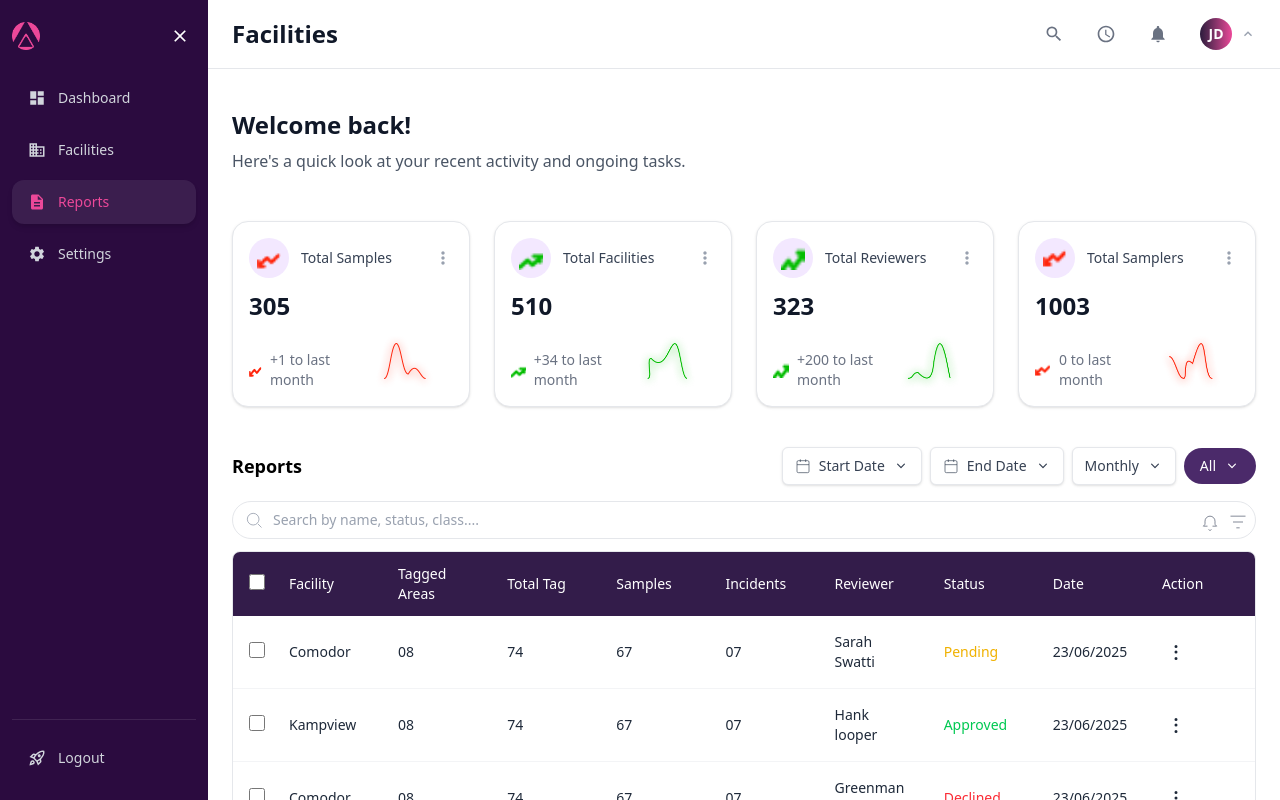
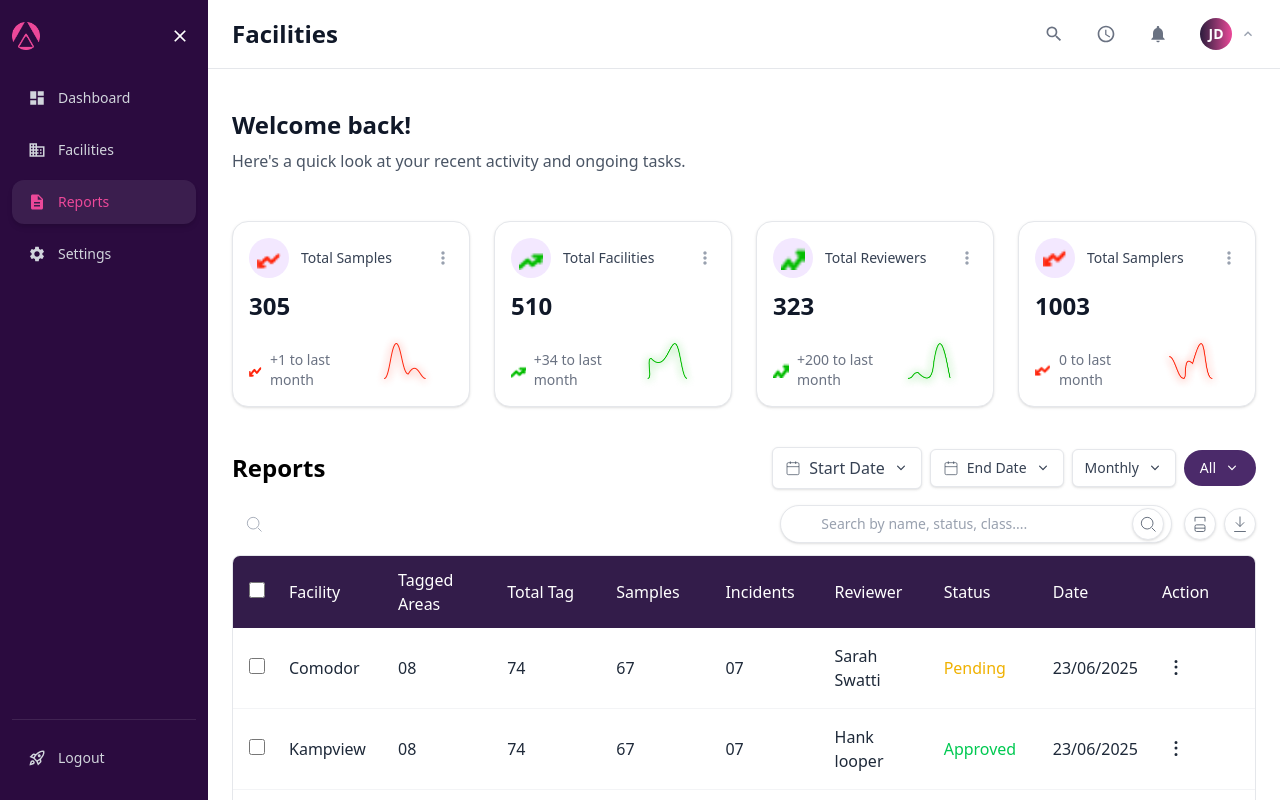
Before and after one commit to nurainande/emp, a React (Vite) app: page /dashboard/reports in a window 1280 px wide. Built offline with nearby package versions, Linux system fonts and the light colour scheme.

Commit message:
added the font size for the tables

```diff
--- a/src/components/Report_components/table.tsx
+++ b/src/components/Report_components/table.tsx
@@ -70,11 +70,46 @@ function StatusPill({ status }: { status: ReportRow['status'] }) {
 
 const ReportsTable: React.FC = () => {
     const [query, setQuery] = React.useState<string>('');
+    const [startDate, setStartDate] = React.useState<string>(''); // YYYY-MM-DD
+    const [endDate, setEndDate] = React.useState<string>(''); // YYYY-MM-DD
+    const startRef = React.useRef<HTMLInputElement>(null);
+    const endRef = React.useRef<HTMLInputElement>(null);
+    const monthRef = React.useRef<HTMLInputElement>(null);
+    const [selectedMonth, setSelectedMonth] = React.useState<string>(''); // YYYY-MM
+
+    function parseDisplayDateToDate(input: string): Date | null {
+        // input like '23/06/2025' -> Date
+        const parts = input.split('/');
+        if (parts.length !== 3) return null;
+        const [dd, mm, yyyy] = parts.map((p) => parseInt(p, 10));
+        if (!dd || !mm || !yyyy) return null;
+        const d = new Date(yyyy, mm - 1, dd);
+        return isNaN(d.getTime()) ? null : d;
+    }
+
+    function parseIsoToDisplay(iso: string): string {
+        // 'YYYY-MM-DD' -> 'DD/MM/YYYY'
+        if (!iso) return '';
+        const [y, m, d] = iso.split('-');
+        if (!y || !m || !d) return '';
+        return `${d}/${m}/${y}`;
+    }
+
+    function formatMonthLabel(ym: string): string {
+        // 'YYYY-MM' -> 'Mon YYYY'
+        if (!ym) return '';
+        const [y, m] = ym.split('-');
+        const date = new Date(parseInt(y, 10), parseInt(m, 10) - 1, 1);
+        return date.toLocaleString(undefined, { month: 'short', year: 'numeric' });
+    }
 
     const filteredData = React.useMemo(() => {
         const q = query.trim().toLowerCase();
-        if (!q) return data;
+        const start = startDate ? new Date(startDate) : null;
+        const end = endDate ? new Date(endDate) : null;
+        const month = selectedMonth ? selectedMonth : '';
         return data.filter((row) => {
+            // keyword match
             const haystack = [
                 row.facility,
                 row.reviewer,
@@ -87,9 +122,19 @@ const ReportsTable: React.FC = () => {
             ]
                 .join(' ')
                 .toLowerCase();
-            return haystack.includes(q);
+            const matchesKeyword = q ? haystack.includes(q) : true;
+
+            // date range match
+            const rowDate = parseDisplayDateToDate(row.date);
+            const matchesStart = start && rowDate ? rowDate >= start : true;
+            const matchesEnd = end && rowDate ? rowDate <= end : true;
+            const matchesMonth = month && rowDate
+                ? (rowDate.getFullYear() === parseInt(month.slice(0, 4), 10) && (rowDate.getMonth() + 1) === parseInt(month.slice(5, 7), 10))
+                : true;
+
+            return matchesKeyword && matchesStart && matchesEnd && matchesMonth;
         });
-    }, [query]);
+    }, [query, startDate, endDate, selectedMonth]);
 
     const [showAll, setShowAll] = React.useState<boolean>(false);
     const visibleData = React.useMemo(() => {
@@ -99,24 +144,74 @@ const ReportsTable: React.FC = () => {
   return (
     <section className="w-full">
       <div className="mb-4 flex flex-wrap items-center justify-between gap-3 sm:flex-nowrap">
-        <h2 className="text-base font-semibold text-black sm:text-lg">Reports</h2>
+        <h2 className="text-base font-semibold text-black fs-24">Reports</h2>
         <div className="flex w-full flex-wrap items-center gap-2 sm:w-auto">
           {/* Date pickers */}
-          <button className="inline-flex items-center gap-2 rounded-md border border-gray-200 bg-white px-3 py-2 text-xs text-gray-700 shadow-sm hover:bg-gray-50 sm:text-sm">
+                  <button
+                      className="inline-flex items-center gap-2 rounded-md border border-gray-200 bg-white px-3 py-2 fs-16 text-gray-700 shadow-sm hover:bg-gray-50 sm:text-sm"
+                      onClick={() => {
+                          if (startRef.current && (startRef.current as any).showPicker) {
+                              (startRef.current as any).showPicker();
+                          } else {
+                              startRef.current?.click();
+                          }
+                      }}
+                  >
             <CalendarIcon />
-            <span>Start Date</span>
+                      <span>{startDate ? parseIsoToDisplay(startDate) : 'Start Date'}</span>
             <ChevronDownIcon className="h-4 w-4" />
           </button>
-          <button className="inline-flex items-center gap-2 rounded-md border border-gray-200 bg-white px-3 py-2 text-xs text-gray-700 shadow-sm hover:bg-gray-50 sm:text-sm">
+                  <input
+                      ref={startRef}
+                      type="date"
+                      className="absolute h-0 w-0 opacity-0"
+                      value={startDate}
+                      max={endDate || undefined}
+                      onChange={(e) => setStartDate(e.target.value)}
+                  />
+                  <button
+                      className="inline-flex items-center gap-2 rounded-md border border-gray-200 bg-white px-3 py-2 text-xs text-gray-700 shadow-sm hover:bg-gray-50 sm:text-sm"
+                      onClick={() => {
+                          if (endRef.current && (endRef.current as any).showPicker) {
+                              (endRef.current as any).showPicker();
+                          } else {
+                              endRef.current?.click();
+                          }
+                      }}
+                  >
             <CalendarIcon />
-            <span>End Date</span>
+                      <span>{endDate ? parseIsoToDisplay(endDate) : 'End Date'}</span>
             <ChevronDownIcon className="h-4 w-4" />
           </button>
-          {/* Frequency */}
-          <button className="inline-flex items-center gap-2 rounded-md border border-gray-200 bg-white px-3 py-2 text-xs text-gray-700 shadow-sm hover:bg-gray-50 sm:text-sm">
-            <span>Monthly</span>
+                  <input
+                      ref={endRef}
+                      type="date"
+                      className="absolute h-0 w-0 opacity-0"
+                      value={endDate}
+                      min={startDate || undefined}
+                      onChange={(e) => setEndDate(e.target.value)}
+                  />
+                  {/* Month filter */}
+                  <button
+                      className="inline-flex items-center gap-2 rounded-md border border-gray-200 bg-white px-3 py-2 text-xs text-gray-700 shadow-sm hover:bg-gray-50 sm:text-sm"
+                      onClick={() => {
+                          if (monthRef.current && (monthRef.current as any).showPicker) {
+                              (monthRef.current as any).showPicker();
+                          } else {
+                              monthRef.current?.click();
+                          }
+                      }}
+                  >
+                      <span>{selectedMonth ? formatMonthLabel(selectedMonth) : 'Monthly'}</span>
             <ChevronDownIcon className="h-4 w-4" />
           </button>
+                  <input
+                      ref={monthRef}
+                      type="month"
+                      className="absolute h-0 w-0 opacity-0"
+                      value={selectedMonth}
+                      onChange={(e) => setSelectedMonth(e.target.value)}
+                  />
           {/* All filter */}
           <button className="inline-flex items-center gap-2 rounded-full bg-[#4B2A6A] px-4 py-2 text-xs text-white sm:text-sm">
             <span>All</span>
@@ -133,14 +228,36 @@ const ReportsTable: React.FC = () => {
           <input
             type="text"
             placeholder="Search by name, status, class...."
-            className="w-full rounded-full border border-gray-200 bg-white py-2 pl-10 pr-20 text-sm text-gray-700 placeholder:text-gray-400 focus:border-[#4B2A6A] focus:outline-none"
+                      className="float-right w-5/12 rounded-full border border-gray-200 bg-white py-2 pl-10 pr-14 text-sm text-gray-700 placeholder:text-gray-400 shadow-sm focus:border-[#4B2A6A] focus:outline-none"
                       value={query}
                       onChange={(e) => setQuery(e.target.value)}
           />
-          <div className="pointer-events-none absolute right-3 top-1/2 -translate-y-1/2 flex items-center gap-3 text-gray-500">
-            <span className="h-4 w-4"><BellIcon /></span>
-            <span className="h-4 w-4"><FilterIcon /></span>
-          </div>
+                  {/* Circular search icon button on the right edge */}
+                  <button
+                      type="button"
+                      className="absolute right-2 top-1/2 -translate-y-1/2 inline-flex h-8 w-8 items-center justify-center rounded-full border border-gray-200 bg-white text-gray-600 shadow-sm"
+                      aria-label="Search"
+                      tabIndex={-1}
+                  >
+                      <SearchIcon />
+                  </button>
+              </div>
+              {/* Print and Download circular buttons */}
+              <div className="flex items-center gap-2">
+                  <button
+                      type="button"
+                      className="inline-flex h-8 w-8 items-center justify-center rounded-full border border-gray-200 bg-white text-gray-600 shadow-sm"
+                      aria-label="Print"
+                  >
+                      <PrintIcon />
+                  </button>
+                  <button
+                      type="button"
+                      className="inline-flex h-8 w-8 items-center justify-center rounded-full border border-gray-200 bg-white text-gray-600 shadow-sm"
+                      aria-label="Download"
+                  >
+                      <DownloadIcon />
+                  </button>
         </div>
       </div>
 
@@ -151,15 +268,15 @@ const ReportsTable: React.FC = () => {
               <th className="w-10 px-4 py-3 font-medium">
                 <input type="checkbox" className="h-4 w-4 rounded border-gray-300" />
               </th>
-              <th className="px-4 py-3 font-medium">Facility</th>
-              <th className="px-4 py-3 font-medium">Tagged Areas</th>
-              <th className="px-4 py-3 font-medium">Total Tag</th>
-              <th className="px-4 py-3 font-medium">Samples</th>
-              <th className="px-4 py-3 font-medium">Incidents</th>
-              <th className="px-4 py-3 font-medium">Reviewer</th>
-              <th className="px-4 py-3 font-medium">Status</th>
-              <th className="px-4 py-3 font-medium">Date</th>
-              <th className="px-4 py-3 font-medium">Action</th>
+              <th className="px-4 py-3 font-medium fs-16">Facility</th>
+              <th className="px-4 py-3 font-medium fs-16">Tagged Areas</th>
+              <th className="px-4 py-3 font-medium fs-16">Total Tag</th>
+              <th className="px-4 py-3 font-medium fs-16">Samples</th>
+              <th className="px-4 py-3 font-medium fs-16">Incidents</th>
+              <th className="px-4 py-3 font-medium fs-16">Reviewer</th>
+              <th className="px-4 py-3 font-medium fs-16">Status</th>
+              <th className="px-4 py-3 font-medium fs-16">Date</th>
+              <th className="px-4 py-3 font-medium fs-16">Action</th>
             </tr>
           </thead>
           <tbody className="divide-y divide-gray-100 bg-white text-xs sm:text-sm">
@@ -168,16 +285,16 @@ const ReportsTable: React.FC = () => {
                 <td className="px-4 py-4">
                   <input type="checkbox" className="h-4 w-4 rounded border-gray-300" />
                 </td>
-                <td className="px-4 py-4">{row.facility}</td>
-                <td className="px-4 py-4">{row.taggedAreas}</td>
-                <td className="px-4 py-4">{row.totalTag}</td>
-                <td className="px-4 py-4">{row.samples}</td>
-                <td className="px-4 py-4">{row.incidents}</td>
-                <td className="px-4 py-4">{row.reviewer}</td>
-                <td className="px-4 py-4"><StatusPill status={row.status} /></td>
-                <td className="px-4 py-4">{row.date}</td>
-                <td className="px-4 py-4">
-                  <button className="rounded p-1 hover:bg-gray-100">
+                <td className="px-4 py-4 fs-16">{row.facility}</td>
+                <td className="px-4 py-4 fs-16">{row.taggedAreas}</td>
+                <td className="px-4 py-4 fs-16">{row.totalTag}</td>
+                <td className="px-4 py-4 fs-16">{row.samples}</td>
+                <td className="px-4 py-4 fs-16">{row.incidents}</td>
+                <td className="px-4 py-4 fs-16">{row.reviewer}</td>
+                <td className="px-4 py-4 fs-16"><StatusPill status={row.status} /></td>
+                <td className="px-4 py-4 fs-16">{row.date}</td>
+                <td className="px-4 py-4 fs-16">
+                                  <button className="rounded p-1 hover:bg-gray-100 cursor-pointer">
                     <DotsVerticalIcon />
                   </button>
                 </td>
@@ -186,7 +303,7 @@ const ReportsTable: React.FC = () => {
           </tbody>
         </table>
               {filteredData.length >= 4 && (
-                  <div className="flex items-center cursor-pointer justify-end bg-white px-4 py-3">
+                  <div className="flex items-center cursor-pointer justify-end bg-white px-4 py-3 fs-16">
                       <button
                           className="text-sm cursor-pointer font-medium text-[#7D3CE0] hover:underline"
                           onClick={() => setShowAll((v) => !v)}
@@ -228,29 +345,33 @@ function SearchIcon({ className = 'h-5 w-5' }: { className?: string }) {
   );
 }
 
-function BellIcon({ className = 'h-5 w-5' }: { className?: string }) {
+
+function DotsVerticalIcon({ className = 'h-5 w-5' }: { className?: string }) {
   return (
-    <svg viewBox="0 0 24 24" fill="none" stroke="currentColor" className={className}>
-      <path d="M15 17h5l-1.405-1.405A2.032 2.032 0 0118 14.158V11a6 6 0 10-12 0v3.159c0 .538-.214 1.055-.595 1.436L4 17h5" />
-      <path d="M13.73 21a2 2 0 01-3.46 0" />
+      <svg viewBox="0 0 20 20" fill="currentColor" className={className}>
+          <path d="M10 3a1.5 1.5 0 110 3 1.5 1.5 0 010-3zm0 5.5a1.5 1.5 0 110 3 1.5 1.5 0 010-3zM10 15a1.5 1.5 0 110 3 1.5 1.5 0 010-3z" />
     </svg>
   );
 }
 
-function FilterIcon({ className = 'h-5 w-5' }: { className?: string }) {
-  return (
-    <svg viewBox="0 0 24 24" fill="none" stroke="currentColor" className={className}>
-      <path d="M3 5h18M6 12h12M10 19h4" />
-    </svg>
-  );
+function PrintIcon({ className = 'h-5 w-5' }: { className?: string }) {
+    return (
+        <svg viewBox="0 0 24 24" fill="none" stroke="currentColor" className={className}>
+            <path d="M6 9V4h12v5" />
+            <rect x="6" y="13" width="12" height="8" rx="2" />
+            <path d="M6 17h12" />
+        </svg>
+    );
 }
 
-function DotsVerticalIcon({ className = 'h-5 w-5' }: { className?: string }) {
-  return (
-    <svg viewBox="0 0 20 20" fill="currentColor" className={className}>
-      <path d="M10 3a1.5 1.5 0 110 3 1.5 1.5 0 010-3zm0 5.5a1.5 1.5 0 110 3 1.5 1.5 0 010-3zM10 15a1.5 1.5 0 110 3 1.5 1.5 0 010-3z" />
-    </svg>
-  );
+function DownloadIcon({ className = 'h-5 w-5' }: { className?: string }) {
+    return (
+        <svg viewBox="0 0 24 24" fill="none" stroke="currentColor" className={className}>
+            <path d="M12 3v12" />
+            <path d="M7 10l5 5 5-5" />
+            <path d="M5 21h14" />
+        </svg>
+    );
 }
 
 export default ReportsTable;
--- a/src/index.css
+++ b/src/index.css
@@ -8,6 +8,9 @@
   --color-black: #000000;
   --color-gray: #999999;
   --color-bggray: #E8FBF514;
+  /* Global font-size variables */
+    --fs-24: 24px;
+    --fs-16: 16px;
 }
 
 /* @import "tailwindcss"; */
@@ -34,3 +37,14 @@ body {
   margin: 0;
   padding: 0;
 } */
+
+/* Global font-size utilities */
+.fs-24 {
+  font-size: var(--fs-24);
+  line-height: 1.4;
+}
+
+.fs-16 {
+  font-size: var(--fs-16);
+  line-height: 1.5;
+}
```
